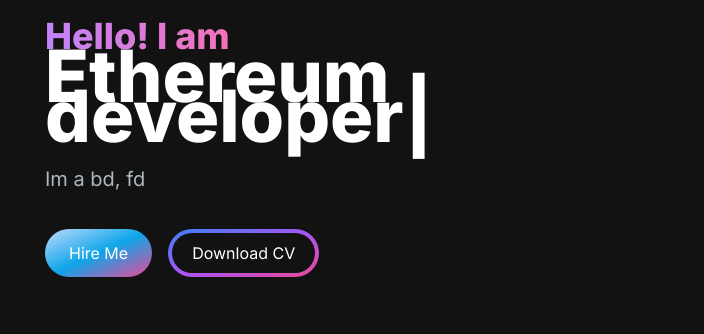
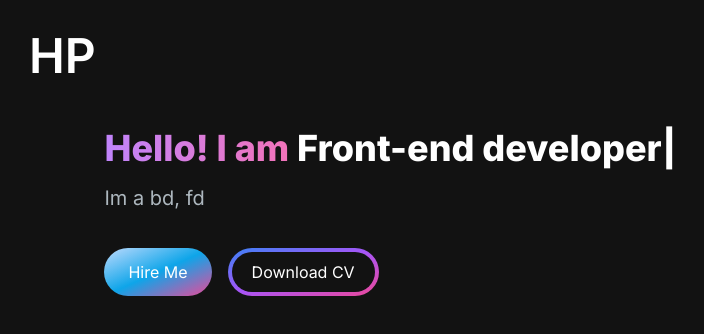
Before and after one commit to Hari-Bombon/portfolio, a Next.js app: page / in a window 1280 px wide. Shown: the top 334 px of the page, without its empty margins (3-707 px from the left). Built offline with nearby package versions, Linux system fonts and the light colour scheme.

Commit message:
Added the navbar

```diff
--- a/app/components/HeroSection.jsx
+++ b/app/components/HeroSection.jsx
@@ -1,9 +1,7 @@
+"use client"
+
 import React from 'react';
 import { TypeAnimation } from 'react-type-animation';
-
-
-
-
 
 const HeroSection = () => {
   return (
@@ -21,14 +19,13 @@
         1000, // wait 1s before replacing "Mice" with "Hamsters"
         'Web developer',
         1000,
+        'Front-end developer',
+        1000,
         'Ethereum developer',
-        1000,
-        'Front-end developer',
         1000
       ]}
       wrapper="span"
       speed={50}
-      style={{ fontSize: '2em', display: 'inline-block' }}
       repeat={Infinity}
     />
 
--- /dev/null
+++ b/app/components/Navbar.jsx
@@ -0,0 +1,17 @@
+import React from 'react'
+import Link from 'next/link'
+
+const Navbar = () => {
+  return (
+    <nav><div>
+        <div className='flex flex-wrap items-center justify-between mx-auto p-8'>
+            <Link href={'/'} className="text-5xl text-white font-semibold">
+                HP
+                </Link>
+            <div className='menu'></div>
+        </div>
+        </div></nav>
+  )
+}
+
+export default Navbar
--- a/app/page.js
+++ b/app/page.js
@@ -1,8 +1,10 @@
 import HeroSection from "./components/HeroSection";
+import Navbar from './components/Navbar'
 
 export default function Home() {
   return(
  <main className ='flex min-h-screen flex-col bg-[#121212]'>
+  <Navbar/>
   <div class ="container mx-auto px-12 py-4">
   <HeroSection />
   </div>
```
